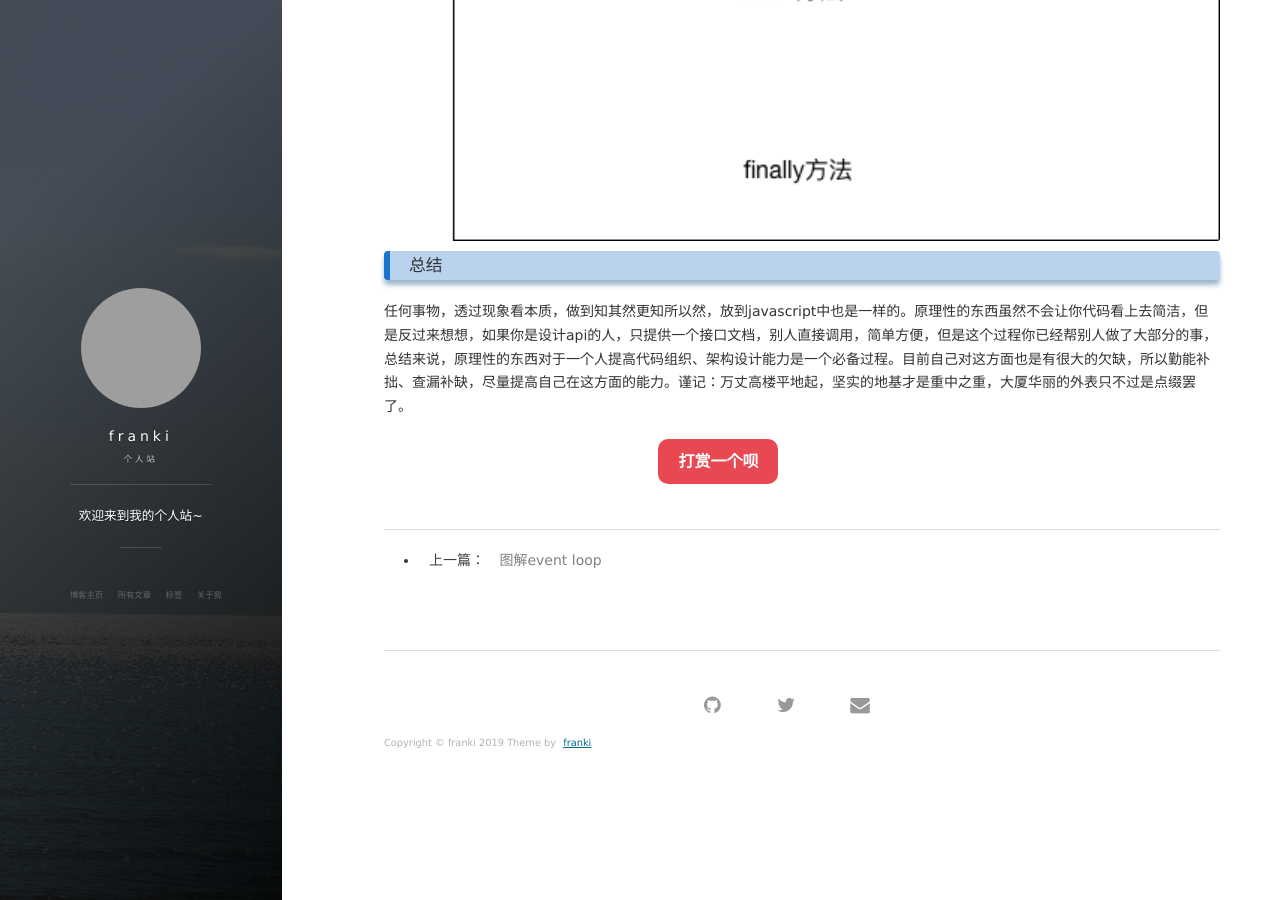
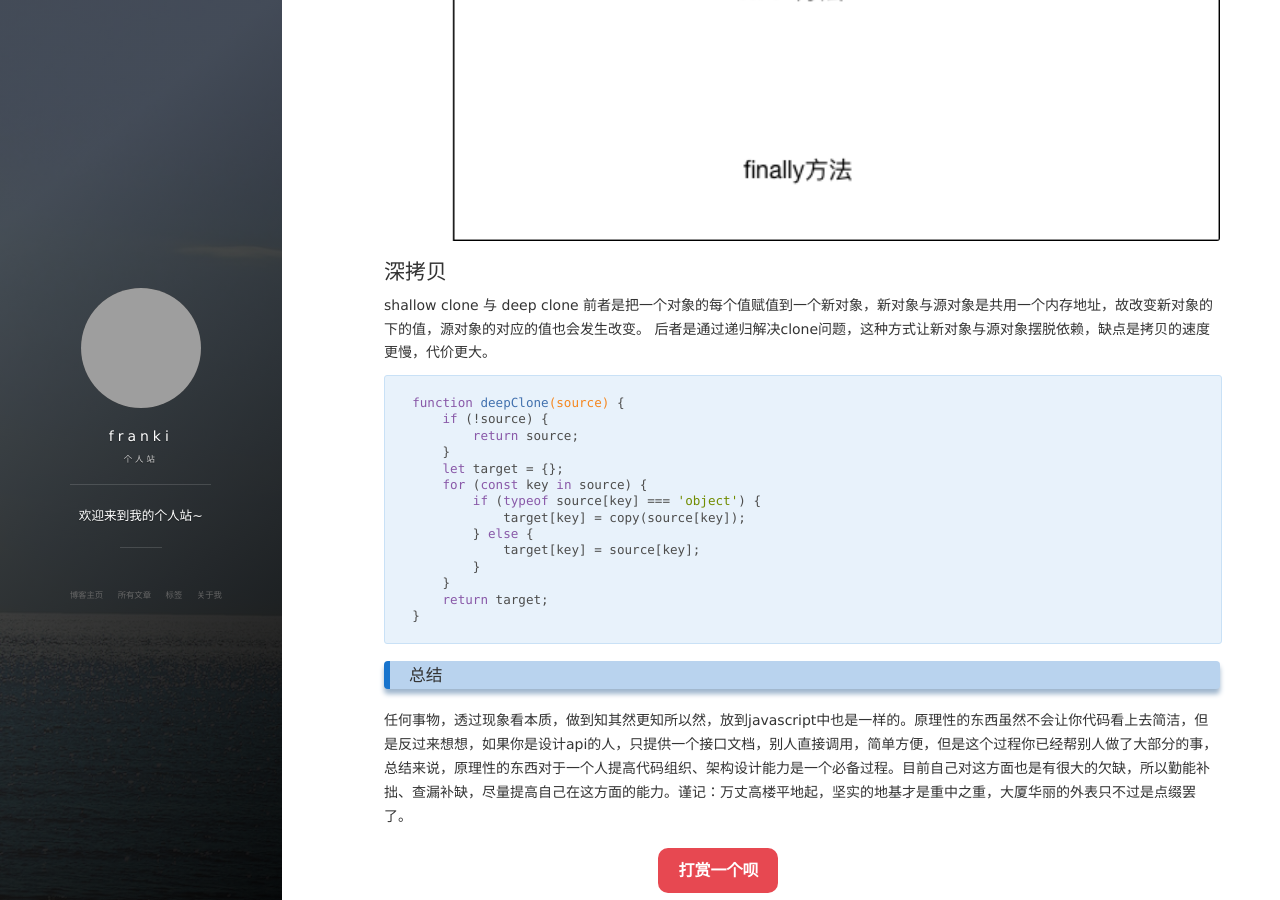
Before and after one commit to NikFranki/NikFranki.github.io, a Jekyll site: the page built from _posts/2019-05-25-js进阶.md, in a window 1280 px wide and 900 px high, scrolled down 7063 px. Built offline with Jekyll 4.4.1, drawn with Linux system fonts in a browser that asks for light colours; nearby versions of some CDN libraries; comment, search, counter and statistics services are not loaded; grey boxes are pictures that could not be loaded.

Commit message:
feat: 修改js进阶文章

````diff
--- a/_posts/2019-05-25-js进阶.md
+++ b/_posts/2019-05-25-js进阶.md
@@ -299,5 +299,26 @@ var myPromise = new Promise2(function(resolve, reject) {
 // 运行过程
 ![](/images/posts/javascript/promise.png)
 
+## 深拷贝
+shallow clone 与 deep clone
+前者是把一个对象的每个值赋值到一个新对象，新对象与源对象是共用一个内存地址，故改变新对象的下的值，源对象的对应的值也会发生改变。
+后者是通过递归解决clone问题，这种方式让新对象与源对象摆脱依赖，缺点是拷贝的速度更慢，代价更大。
+```
+function deepClone(source) {
+    if (!source) {
+        return source;
+    }
+    let target = {};
+    for (const key in source) {
+        if (typeof source[key] === 'object') {
+            target[key] = copy(source[key]);
+        } else {
+            target[key] = source[key];
+        }
+    }
+    return target;
+}
+```
+
 ### 总结
 任何事物，透过现象看本质，做到知其然更知所以然，放到javascript中也是一样的。原理性的东西虽然不会让你代码看上去简洁，但是反过来想想，如果你是设计api的人，只提供一个接口文档，别人直接调用，简单方便，但是这个过程你已经帮别人做了大部分的事，总结来说，原理性的东西对于一个人提高代码组织、架构设计能力是一个必备过程。目前自己对这方面也是有很大的欠缺，所以勤能补拙、查漏补缺，尽量提高自己在这方面的能力。谨记：万丈高楼平地起，坚实的地基才是重中之重，大厦华丽的外表只不过是点缀罢了。
````
